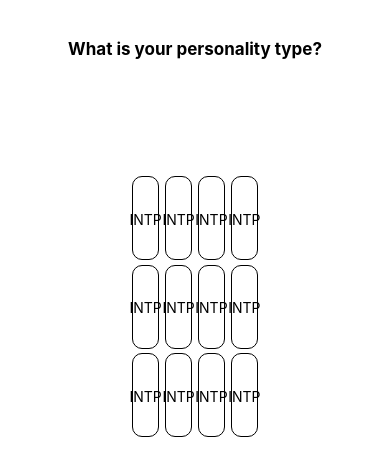
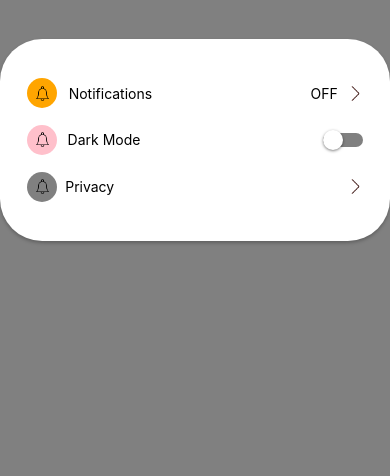
Before and after one commit to metwal14/dummyProject, a React Native app: screen / in a window 390 px wide. Shown: the top 476 px of the page. Built offline with nearby package versions, Linux system fonts and the light colour scheme.

Commit message:
settings card

```diff
--- a/App.js
+++ b/App.js
@@ -15,7 +15,7 @@ import {
   StatusBar,
 
 } from 'react-native';
-import Personality from './Personality';
+import Settings from './Settings';
 /** Device Height */
 const windowHeight = Dimensions.get('window').height;
 
@@ -27,9 +27,10 @@ function BlackSquare() {
 
 const App = () => {
   return (
-    <>
-      <Personality/>
-    </>
+    <View style={styles.mainContainer}>
+      <Settings />
+    </View>
+
   )
 }
 
@@ -37,64 +38,9 @@ const App = () => {
 const styles = StyleSheet.create({
   mainContainer: {
     flex: 1,
-    backgroundColor: '#0F1C23',
-    justifyContent: 'center',
-    alignItems: 'center'
+    backgroundColor:'grey'
   },
-  insideContainer: {
-    height: windowHeight * 0.3,
-    width: '100%',
-    paddingHorizontal:'5%'
-  },
-  blackSquare: {
-    height: windowHeight * 0.05,
-    width: windowHeight * 0.05,
-    borderRadius: 5,
-    backgroundColor: '#0F1C23',
-    shadowColor: "#000",
-    shadowOffset: {
-      width: 0,
-      height: 2,
-    },
-    shadowOpacity: 0.25,
-    shadowRadius: 3.84,
-    elevation: 5,
-  },
-  upperHalfOutsideContainer: {
-    backgroundColor: '#F4F5FB',
-    height: '50%',
-    borderTopRightRadius: 30,
-    borderTopLeftRadius: 30,
-  },
-  upperHalfInsideContainer: {
-    backgroundColor: '#fff',
-    height: '100%',
-    borderTopRightRadius: windowHeight * 0.04,
-    borderTopLeftRadius: windowHeight * 0.04,
-    borderBottomLeftRadius: windowHeight * 0.04,
-    flexDirection: 'row',
-    paddingHorizontal: '5%',
-    alignItems: 'center',
-    justifyContent: 'space-between'
-  },
-  lowerHalfInsideContainer: {
-    backgroundColor: '#F4F5FB',
-    height: '100%',
-    borderBottomRightRadius: windowHeight * 0.04,
-    borderBottomLeftRadius: windowHeight * 0.04,
-    borderTopRightRadius: windowHeight * 0.04,
-    justifyContent: 'center',
-    alignItems: 'center'
-  },
-  lowerHalfOutsideContainer: {
-    backgroundColor: '#fff',
-    height: '50%',
-    borderBottomRightRadius: windowHeight * 0.04,
-    borderBottomLeftRadius: windowHeight * 0.04,
-  },
-  textStyle: {
-    fontSize: 16
-  }
+
 });
 
 export default App;
--- /dev/null
+++ b/Settings.js
@@ -0,0 +1,84 @@
+import React, { useState } from 'react';
+import { View, Text, StyleSheet, Dimensions } from 'react-native';
+import SettingAtomComponent from './settingAtomContainer'
+const windowHeight = Dimensions.get('window').height;
+
+const Settings = () => {
+    const [modeValue, setModeValue] = useState(false); //for darkMode value
+    const [notifyValue, setNotifyValue] = useState(false); // for notifyOn and off
+
+    const onPressArrow = () => {
+        //navigate to screen no need to give screenName to atomcomponent!
+        console.log('navigateToScreen')
+    }
+
+    return (
+        <View style={{ flex: 1, }}>
+            <View style={styles.card}>
+                <View style={{}}>
+                     {/* can include map() for that */}
+                    <View>
+                        {/* For notification */}
+                        <SettingAtomComponent
+                            type='arrowNotification'
+                            label='Notifications'
+                            value={notifyValue}
+                            image={require('./assests/notification.png')}
+                            onPress={() => setNotifyValue(!notifyValue)}
+                            imageBackgroundColor='orange'
+                            screenName=''
+                        />
+                    </View>
+
+                    {/* For dark mode */}
+                    <View style={{ marginTop: '5%' }}>
+                        <SettingAtomComponent
+                            type='switchBtn'
+                            label='Dark Mode'
+                            value={modeValue}
+                            image={require('./assests/notification.png')}
+                            onPress={() => setModeValue(!modeValue)}
+                            imageBackgroundColor='pink'
+                            screenName=''
+                        />
+                    </View>
+
+                    {/* For other screen navigation */}
+                    <View style={{ marginTop: '5%' }}>
+                        <SettingAtomComponent
+                            type='arrow'
+                            label='Privacy'
+                            // value={modeValue}
+                            image={require('./assests/notification.png')}
+                            onPress={onPressArrow}
+                            imageBackgroundColor='grey'
+                            screenName=''
+                        />
+                    </View>
+                </View>
+            </View>
+        </View>
+    )
+}
+
+export default Settings;
+
+const styles = StyleSheet.create({
+    // White Card
+    card: {
+        marginTop: '10%',
+        paddingVertical: '10%',
+        backgroundColor: '#fff',
+        borderRadius: windowHeight * 0.05,
+        shadowColor: "#000",
+        shadowOffset: {
+            width: 0,
+            height: 2,
+        },
+        shadowOpacity: 0.25,
+        shadowRadius: 3.84,
+        paddingHorizontal: '7%',
+        elevation: 5,
+
+    }
+})
--- /dev/null
+++ b/settingAtomContainer.js
@@ -0,0 +1,92 @@
+import React, { useState } from 'react';
+import {
+    View,
+    Text,
+    StyleSheet,
+    Image,
+    Switch,
+    TouchableOpacity
+} from 'react-native'
+
+const settingAtomComponent = (props) => {
+    console.log(props);
+    const
+        {
+            image,
+            imageBackgroundColor,
+            label,
+            value,
+            type,
+            onPress
+        } = props;
+    return (
+        <View style={styles.mainContainer}>
+            {/* left Container Notification and image */}
+            <View style={styles.leftContainer}>
+                {/* static value of width and height */}
+                <View style={{ ...styles.bannerContainer, backgroundColor: imageBackgroundColor, }}>
+                     {/* static value of width and height */}
+                    <Image
+                        source={image}
+                        style={{ width: 15, height: 15 }}
+                    />
+                </View>
+                <View>
+                    {/* label */}
+                    <Text>{label}</Text>
+                </View>
+            </View>
+            <View style={styles.rightContainer}>
+                {
+                    // to check the arrowNotification or not
+                    type === 'arrowNotification' && (<TouchableOpacity onPress={onPress}><Text style={{}}>{value ? 'ON' : 'OFF'}</Text></TouchableOpacity>)
+                }
+                {
+                    // to check the arrow type btn
+                    (type === 'arrowNotification' || type === 'arrow') ?
+                        <Image
+                            style={{ width: 15, height: 15, marginLeft: 10 }}
+                            source={require('./assests/right-arrow.png')}
+                        /> :
+                        <Switch
+                            //can change the size of switch
+                            // style={{ transform: [{ scaleX: .5 }, { scaleY: .5 }], }}
+                            trackColor={{ false: "grey", true: "green" }}
+                            thumbColor={'#fff'}
+                            ios_backgroundColor="grey"
+                            onValueChange={onPress}
+                            value={value}
+                        />
+                }
+            </View>
+        </View>
+    )
+}
+export default settingAtomComponent;
+
+const styles = StyleSheet.create({
+    //main outside container
+    mainContainer: {
+        flexDirection: 'row',
+        justifyContent: 'space-between'
+    },
+    //leftContainer styling
+    leftContainer: {
+        flexDirection: 'row',
+        alignItems: 'center',
+    },
+    //rightContainer styling
+    rightContainer: {
+        flexDirection: 'row',
+        alignItems: 'center',
+    },
+    //image of bell btn conatiner styling
+    bannerContainer: {
+        justifyContent: 'center',
+        marginRight: '10%',
+        alignItems: 'center',
+        width: 30,
+        height: 30,
+        borderRadius: 35
+    }
+})
```
Also changed, not shown: assests/notification.png (added), assests/right-arrow.png (added).
